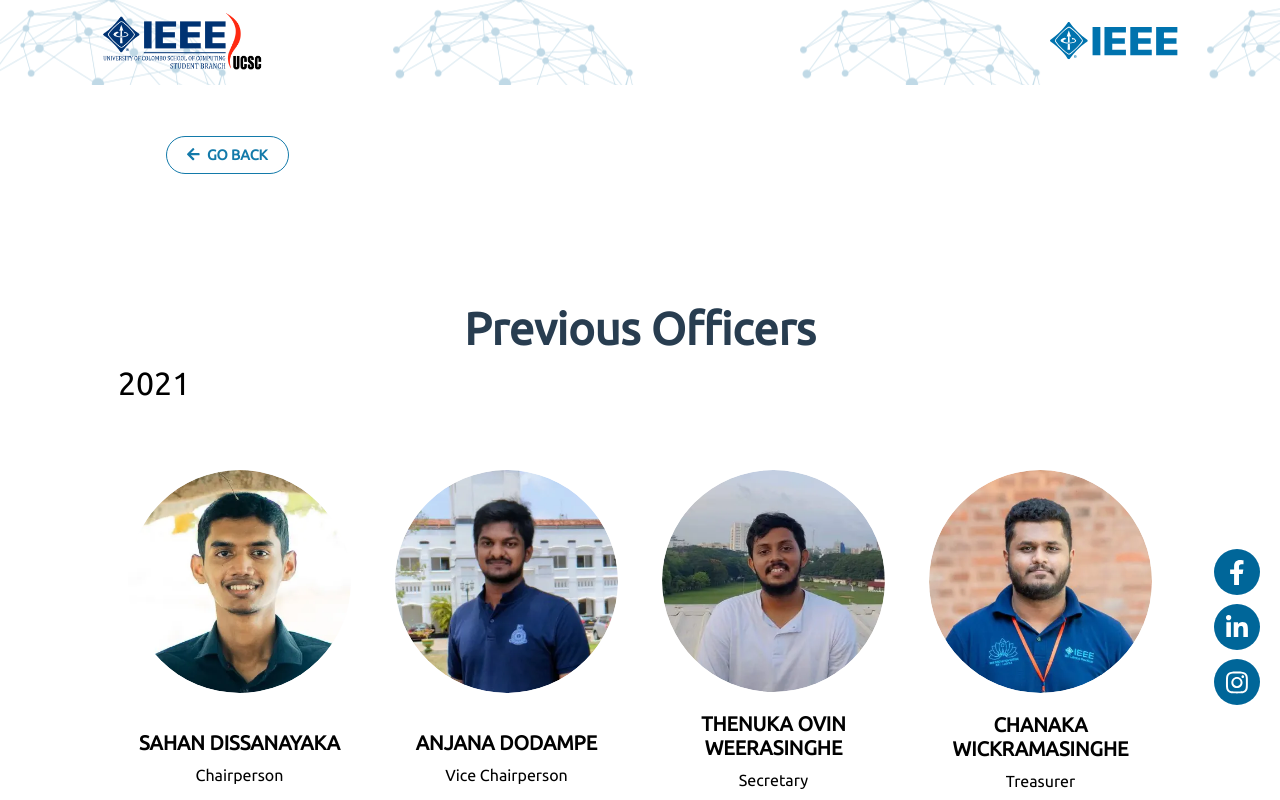
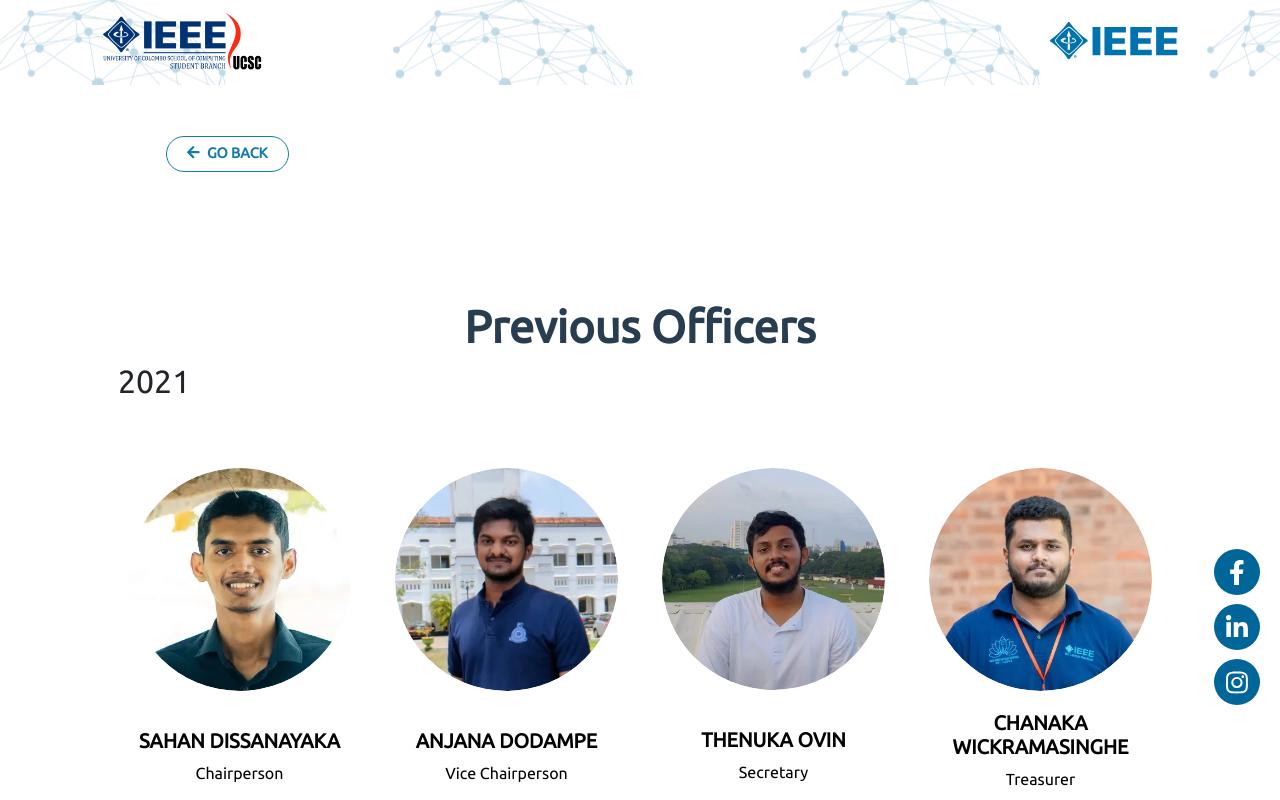
Before and after one commit to IEEEUCSC/ucsc-official, a React (Create React App) app: page /previous-officers in a window 1280 px wide. Shown: the top 800 px of the page. Built offline with nearby package versions, Linux system fonts and the light colour scheme; a web font is replaced by a local one.

Commit message:
minor changes to Previous Officers section

```diff
--- a/src/components/PreviousOfficers/index.js
+++ b/src/components/PreviousOfficers/index.js
@@ -15,7 +15,7 @@ function PreviousTeam() {
 
   return (
     <Container
-      className="previous-teams mt-5 mb-5 pt-2 pt-md-2 pt-lg-3 pt-xxl-5 pb-1 px-lg-5 px-xxl-5"
+      className="previous-officers mt-5 mb-5 pt-2 pt-md-2 pt-lg-3 pt-xxl-5 pb-1 px-lg-5 px-xxl-5"
       as="section"
     >
       <div className="my-5 pb-1 pb-lg-3 mx-2 mx-md-3 mx-lg-5">
--- a/src/components/PreviousOfficers/styles.css
+++ b/src/components/PreviousOfficers/styles.css
@@ -1,23 +1,5 @@
-.previous-teams {
+.previous-officers {
   margin-top: 150px;
-}
-
-.previous-teams button {
-    transition: all 0.3s ease-out;
-    font-weight: bold;
-    font-size: 0.9em;
-    color: #137aaa;
-    border: 1px solid #137aaa;
-    border-radius: 25px;
-    padding-left: 30px;
-    padding-right: 30px;
-    padding-top: 8px;
-    text-transform: uppercase;
-}
-
-.previous-teams button:hover {
-    background: #137aaa;
-    color: white;
 }
 
 .previous-teams .year {
--- a/src/data/previous-officers.json
+++ b/src/data/previous-officers.json
@@ -21,7 +21,7 @@
           "email": "ahmdodampe@ieee.org"
         },
         "secretary" : {
-          "name": "Thenuka Ovin Weerasinghe",
+          "name": "Thenuka Ovin",
           "post": "Secretary",
           "img": "previous-officers/2021/Thenuka.webp",
           "linkedin": "https://www.linkedin.com/in/thenuka-ovin",
```
